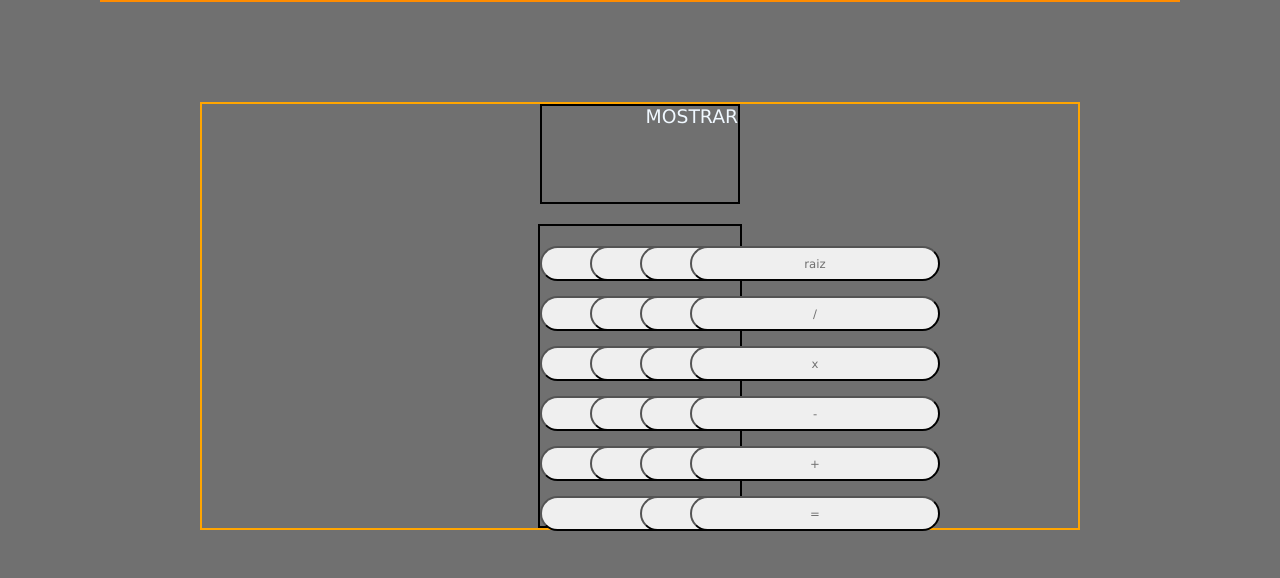
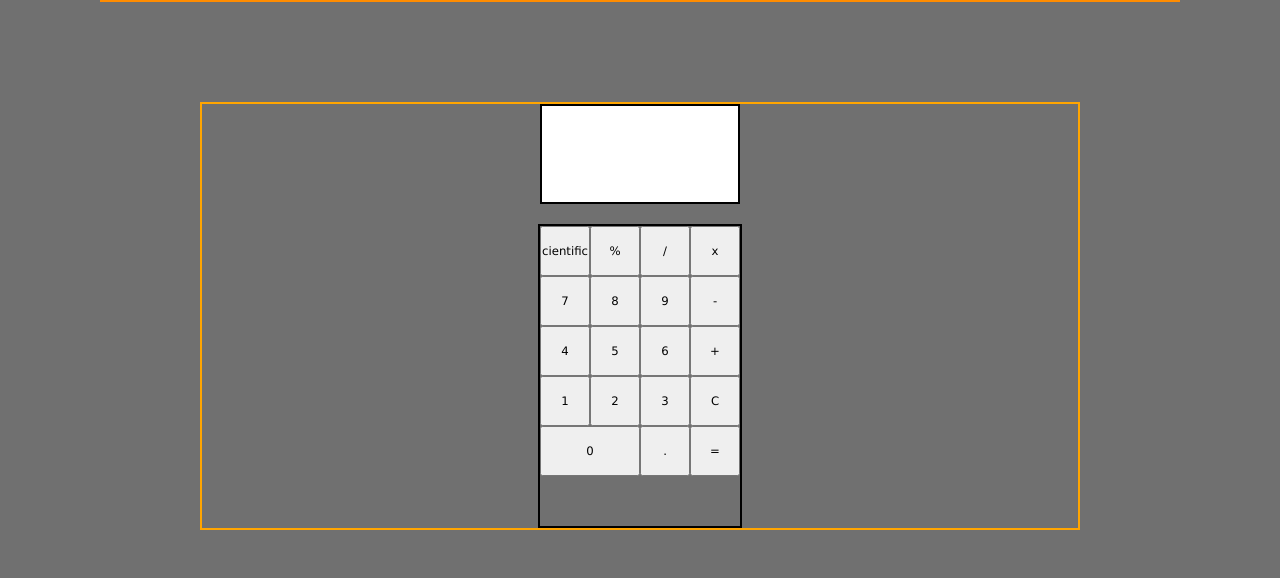
Before and after one commit to Group4-js-jquery/SoulCoin-g4, a plain HTML site: page modelo-calculadora.html in a window 1280 px wide. Shown: the part 222-800 px from the top of the page. Drawn offline with nearby package versions, Linux system fonts and the light colour scheme; files whose address does not match are found by name.

Commit message:
00:48_2510
calculadoras habilitadas

```diff
--- a/css/modelo_id.css
+++ b/css/modelo_id.css
@@ -1,11 +1,12 @@
-input {
+/* influencia no input */
+/* input {
   color: #707070;
   margin-top: 2rem;
   border-radius: 2rem;
   height: 70%;
   width: 25rem;
-  align-items:flex-end;
-}
+  align-items: flex-end;
+} */
 
 #genero {
   margin-top: 2rem;
@@ -14,7 +15,7 @@ input {
 }
 
 fieldset {
-   font-size: 5rem;
+  font-size: 5rem;
   margin-top: 2.5%;
   padding: 2%;
   border-style: double;
@@ -69,7 +70,8 @@ form {
   background-size: cover;
 }
 
-#btnAnte, #btnProx {
+#btnAnte,
+#btnProx {
   line-height: 200px;
   font-size: 30px;
   color: rgb(0, 0, 0, 5);
@@ -79,12 +81,12 @@ form {
 
 #btnAnte {
   float: left;
-  margin-top:6rem;
+  margin-top: 6rem;
 }
 
 #btnProx {
   float: right;
-  margin-top:6rem;
+  margin-top: 6rem;
 }
 
 #botoes {
--- a/modelo-calculadora.html
+++ b/modelo-calculadora.html
@@ -24,7 +24,7 @@
           <!-- investimento -->
           <li><a href="modelo-calculadora.html">Classe</a></li>
           <!-- formulário para cadastro -->
-          <li><a href="modelo - formulário.html">Cadastro</a></li>
+          <li><a href="modelo-formulario.html">Cadastro</a></li>
           <li><a href="#minhaConta">Conta</a></li>
         </ul>
       </nav>
@@ -32,7 +32,7 @@
     <hr />
     <main>
       <section class="mainSection" id="calculadora">
-        <span type="text" id="mostrarResultados">MOSTRAR</span>
+        <input type="text" id="mostrarResultados" />
         <div id="digitos">
           <input
             id="calcNormal"
@@ -40,33 +40,33 @@
             type="button"
             value="normal"
           />
-          <input id="potencia2" class="cientifica" type="button" value="x²" />
-          <input id="potencia3" class="cientifica" type="button" value="x³" />
-          <input id="raiz" class="cientifica" type="button" value="raiz" />
+          <input class="cientifica" type="button" value="x²" id="potencia2" />
+          <input class="cientifica" type="button" value="x³" id="potencia3" />
+          <input class="cientifica" type="button" value="raiz" id="raiz" />
           <input
-            id="calcCientifica"
             class="normal"
             type="button"
             value="cientifica"
+            id="calcCientifica"
           />
-          <input id="limpar" class="normal" type="button" value="C" />
-          <input id="porcentagem" class="normal" type="button" value="%" />
-          <input id="divisao" class="normal" type="button" value="/" />
-          <input id="sete" class="normal" type="button" value="7" />
-          <input id="oito" class="normal" type="button" value="8" />
-          <input id="nove" class="normal" type="button" value="9" />
-          <input id="multiplicacao" class="normal" type="button" value="x" />
-          <input id="quatro" class="normal" type="button" value="4" />
-          <input id="cinco" class="normal" type="button" value="5" />
-          <input id="seis" class="normal" type="button" value="6" />
-          <input id="menos" class="normal" type="button" value="-" />
-          <input id="um" class="normal" type="button" value="1" />
-          <input id="dois" class="normal" type="button" value="2" />
-          <input id="tres" class="normal" type="button" value="3" />
-          <input id="mais" class="normal" type="button" value="+" />
-          <input id="zero" class="normal" type="button" value="0" />
-          <input id="ponto" class="normal" type="button" value="." />
-          <input id="igual" class="normal" type="button" value="=" />
+          <input class="normal" type="button" value="%" id="porcentagem" />
+          <input class="normal" type="button" value="/" id="divisao" />
+          <input class="normal" type="button" value="x" id="multiplicacao" />
+          <input class="normal num7" type="button" value="7" id="sete" />
+          <input class="normal num8" type="button" value="8" id="oito" />
+          <input class="normal num9" type="button" value="9" id="nove" />
+          <input class="normal" type="button" value="-" id="menos" />
+          <input class="normal num4" type="button" value="4" id="quatro" />
+          <input class="normal num5" type="button" value="5" id="cinco" />
+          <input class="normal num6" type="button" value="6" id="seis" />
+          <input class="normal" type="button" value="+" id="mais" />
+          <input class="normal num1" type="button" value="1" id="um" />
+          <input class="normal num2" type="button" value="2" id="dois" />
+          <input class="normal num3" type="button" value="3" id="tres" />
+          <input class="normal" type="button" value="C" id="limpar" />
+          <input class="normal num0" type="button" value="0" id="zero" />
+          <input class="normal" type="button" value="." id="ponto" />
+          <input class="normal" type="button" value="=" id="igual" />
         </div>
       </section>
     </main>
@@ -94,5 +94,30 @@
       </address>
       <p>&copy; Todos os direitos reservados.</p>
     </footer>
+    <script>
+      $('.cientifica').hide();
+      $('#calcCientifica').click(function () {
+        if ($('#calcCientifica').val('cientifica')) {
+          $('#calcNormal').css('grid-row', '1/3');
+          $('.cientifica').show();
+          $('#calcCientifica').hide();
+        }
+        $('#calcNormal').click(function () {
+          $('.cientifica').hide();
+          $('#calcCientifica').show();
+        });
+      });
+      $('limpa').click(function () {
+        $('mostrarResultados').val('');
+      });
+      $('mostrarResultados').val(function () {
+        for (let i = 0; i < 9; i++) {
+          $('num' + i).click(function () {
+            console.log(i);
+            $('mostraResultados').val($('mostraResultados').val() + i);
+          });
+        }
+      });
+    </script>
   </body>
 </html>
```
Also changed, not shown: js/js_simulador.js (+45 -33 lines), modelo-formulario.html (+68 -41 lines), modelo-simulador.html (+2 -2 lines).
